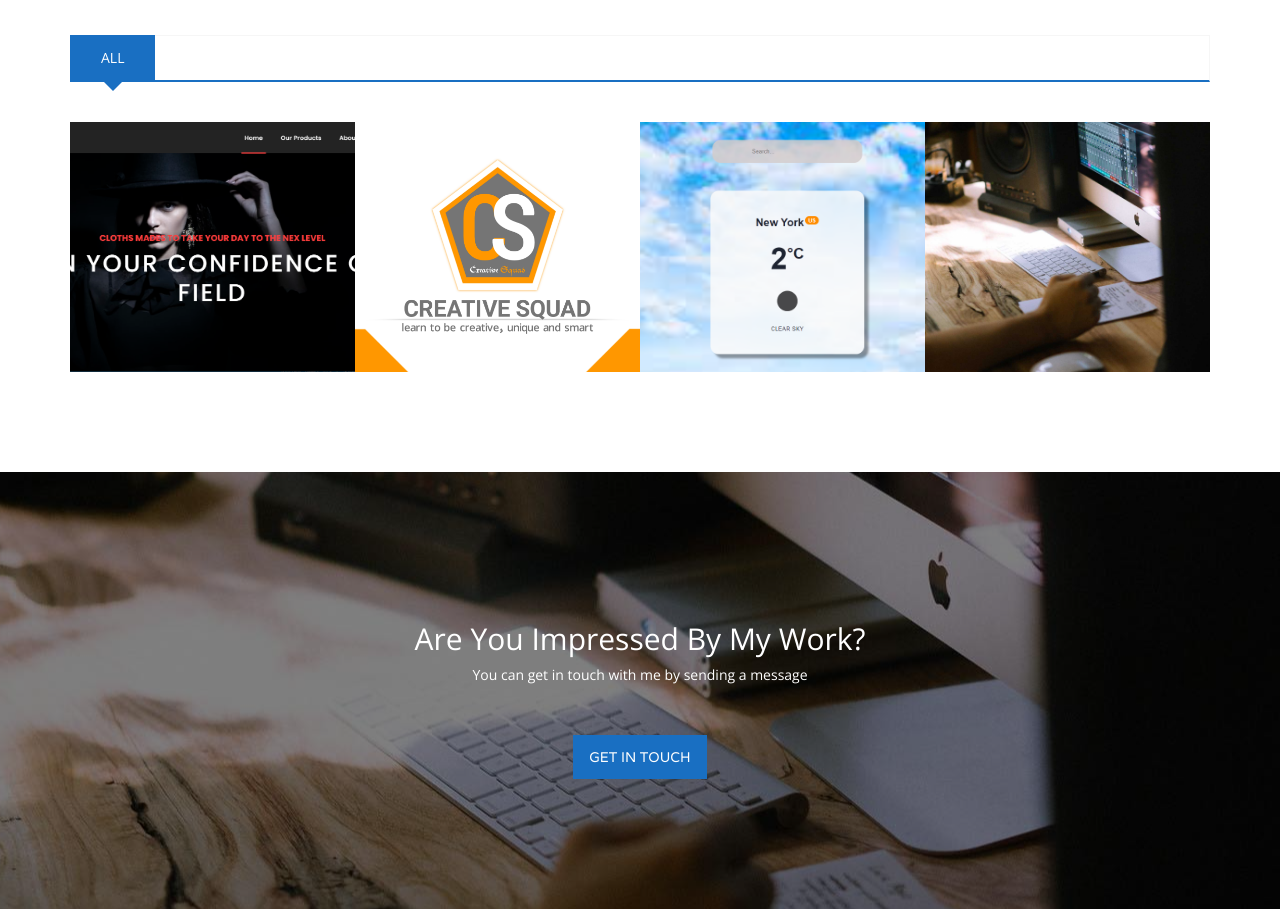
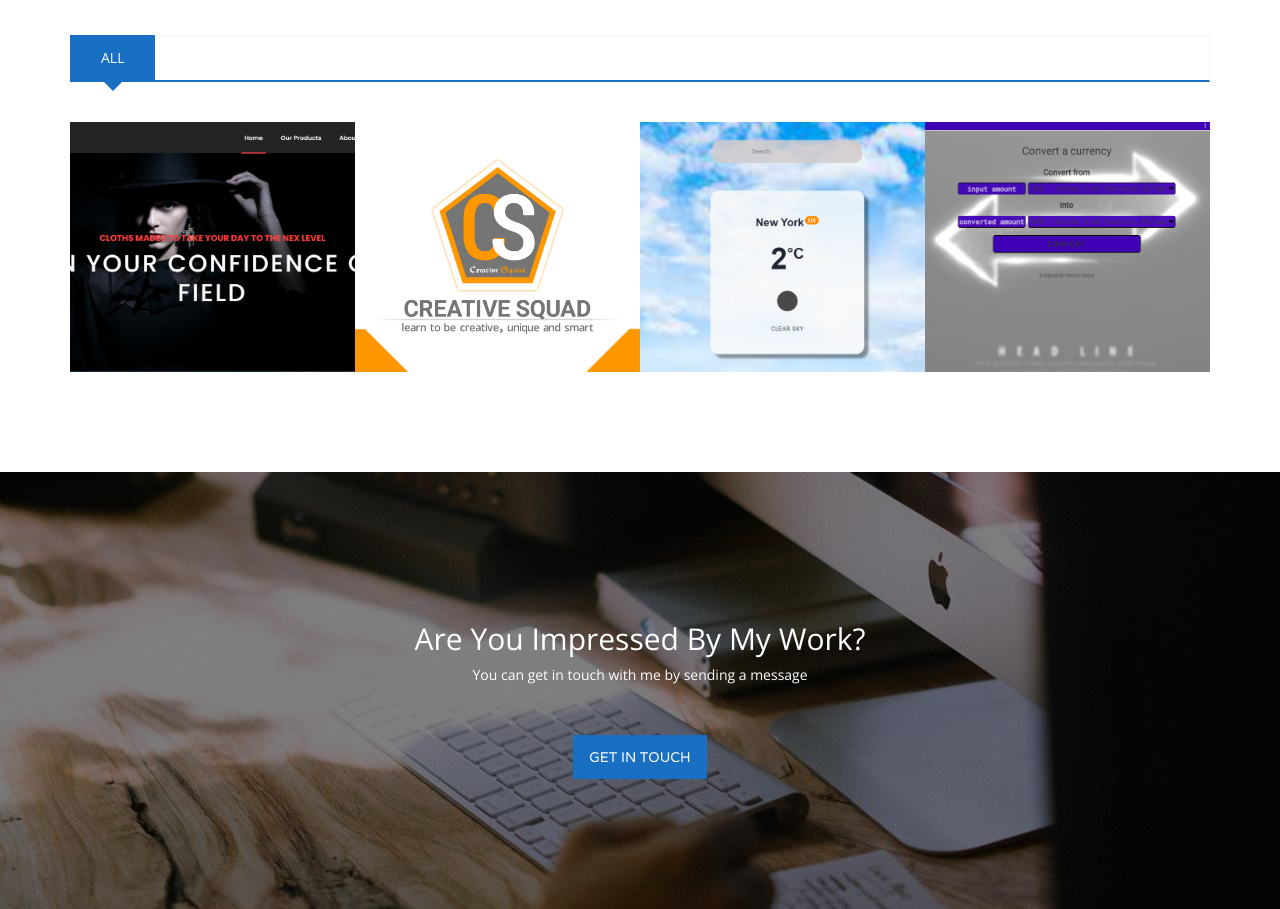
Before and after one commit to harunacodes790/My-portfolio, a plain HTML site: page index.html in a window 1280 px wide. Shown: the part 5260-6169 px from the top of the page. Drawn offline with nearby package versions, Linux system fonts and the light colour scheme.

Commit message:
Update index.html

```diff
--- a/index.html
+++ b/index.html
@@ -498,7 +498,7 @@
                         <div class="col-md-3 col-sm-4 col-xs-6" data-groups='["webdev"]'>
                             <div class="portfolio-item">
                                 <div class="portfolio-item-thumb">
-                                    <img src="assets/img/portfolio-7.jpg" alt="" class="img-res">
+                                    <img src="assets/currency-converter.png" alt="" class="img-res">
                                     <a href="#" class="rectangle" data-toggle="modal" data-target="#portfolioItem7">
                                         <i class="fa fa-plus"></i>
                                     </a>
```
